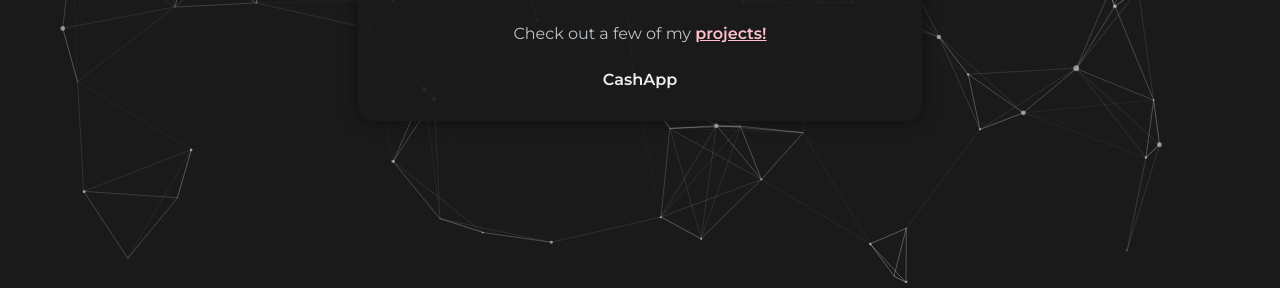
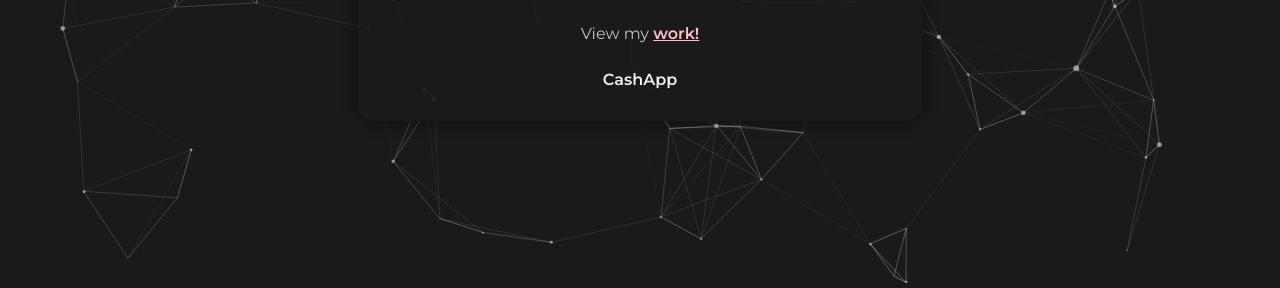
Before and after one commit to b9natwo/b9na.github.io, a plain HTML site: page index.html in a window 1280 px wide. Shown: the part 516-804 px from the top of the page. Drawn offline with nearby package versions, Linux system fonts and the light colour scheme.

Commit message:
Update index.html

```diff
--- a/index.html
+++ b/index.html
@@ -16,7 +16,7 @@
             <h1>b9na</h1>
             <p>I'm a 16-year-old developer with experience in web, game, and software development. I try to create unique and innovative projects. </p>
             <p> </p>
-            <p>Check out a few of my <a href="https://github.com/b9natwo" style="font-weight: bold; color: pink;">projects!</a></p>
+            <p>View my <a href="https://github.com/b9natwo" style="font-weight: bold; color: pink;">work!</a></p>
             <div class="social-links">
                 <a href="https://cash.app/$b9na" target="_blank">CashApp</a>
             </div>
```
